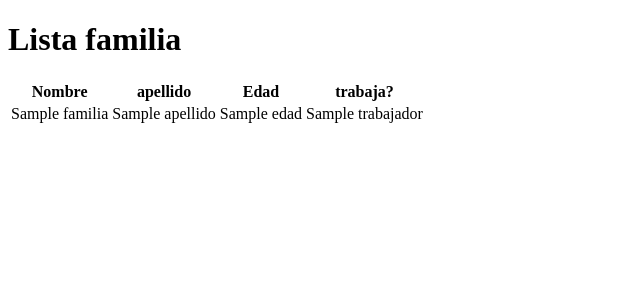
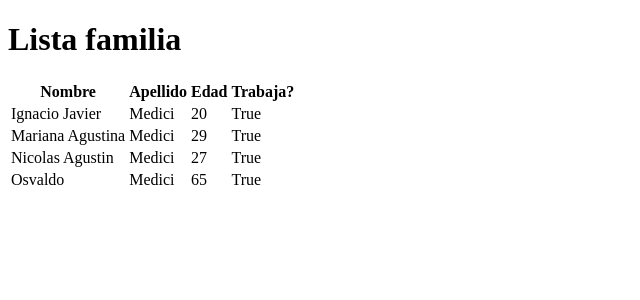
Before and after one commit to alvarox95/Proyecto_Django, a Django app: template Proyecto_Django/template/listar_familia.html in a window 1280 px wide. Shown: the top 300 px of the page, without its empty margins (0-640 px from the left). Run offline with Django 4.2, Linux system fonts and the light colour scheme; data comes from the database, SQL or seed files in the repository; tables that the repository leaves empty hold one stand-in row (Sample ...); the template is opened without the code that fills it: values named after a table or form of the project are taken from there, most other values are stand-ins (such as "Sample title", 1, 10 or a date in 2020).

Commit message:
Ultimos detalles

```diff
--- a/Proyecto_Django/familiares/views.py
+++ b/Proyecto_Django/familiares/views.py
@@ -3,12 +3,12 @@ from django.http import HttpResponse
 from familiares.models import familiares
 # Create your views here.
 def agregar_familiar(request):
-    familiares.objects.create(nombre="Ignacio Javier", apellido="Medici", edad=20, trabajador=True)
+    familiares.objects.create(nombre="Osvaldo", apellido="Medici", edad=65, trabajador=True)
     return HttpResponse("Se agrego el nuevo Familiar")
 
 def listar_familia(request):
     lista_familiares = familiares.objects.all()
     context = {
-        'familiares': familiares,
+        'familiares': lista_familiares,
     }
     return render (request, 'listar_familia.html', context=context)
--- a/Proyecto_Django/template/listar_familia.html
+++ b/Proyecto_Django/template/listar_familia.html
@@ -11,11 +11,11 @@
     <table>
         <tr>
             <th>Nombre</th>
-            <th>apellido</th>
+            <th>Apellido</th>
             <th>Edad</th>
-            <th>trabaja?</th>
+            <th>Trabaja?</th>
         </tr>
-        {% for familia in lista_familiares %}
+        {% for familia in familiares %}
         <tr>
             <td>{{familia.nombre}}</td>
             <td>{{familia.apellido}}</td>
```
Also changed, not shown: Proyecto_Django/db.sqlite3.
